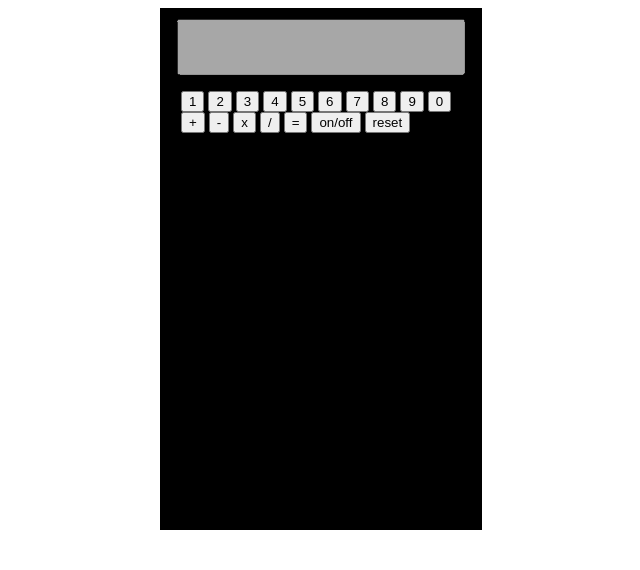
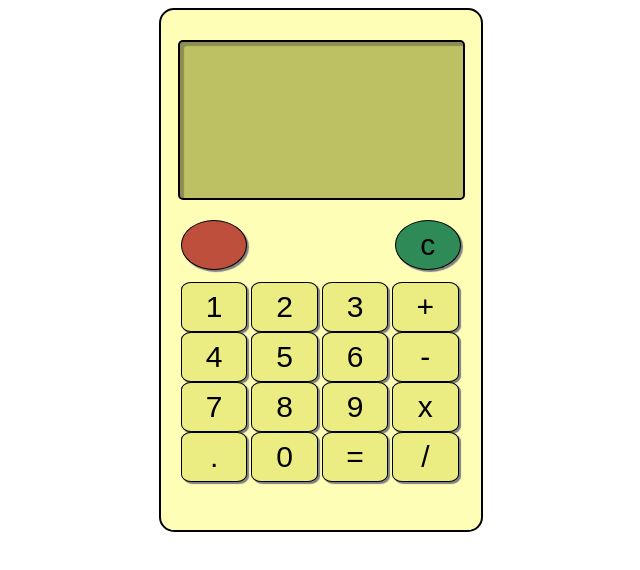
Before and after one commit to zhou-fan0/zhou-fan0.github.io, a plain HTML site: page index.html in a window 1280 px wide. Shown: the whole page, without its empty margins (319-959 px from the left). Drawn offline with Linux system fonts and the light colour scheme.

Commit message:
未优化-终版本

```diff
--- a/index.html
+++ b/index.html
@@ -1,122 +1,182 @@
 <!DOCTYPE html>
 <html>
+
 <head>
     <style type="text/css">
-
         #panel {
-                border: 1px solid #000000;
+            border: 2px solid #000000;
             width: 300px;
             height: 500px;
-                background-color: black;
+            background-color: rgb(255, 254, 183);
             margin: auto;
             padding: 10px;
+            border-radius: 15px;
         }
+
         #keyboard {
-                border: 1px solid #000000;
             width: 280px;
             height: 300px;
-                background-color: black;
+            background-color:rgb(255, 254, 183);
             padding: 10px;
             position: absolute;
-                top: 80px;
+            top: 210px;
             left: 0px;
             right: 0px;
             margin: auto;
+        }
 
+        #frame {
+            border: 2px solid #000000;
+            width: 283px;
+            height: 156px;
+            background-color: rgb(190, 192, 100);
+            position: absolute;
+            top: 40px;
+            left: 0px;
+            right: 0px;
+            margin: auto;
+            box-shadow: 4px 4px 1px rgb(140, 141, 82) inset;
+            border-radius: 5px;
         }
+
         #displayFrame {
-                height: 50px;
+            height: 150px;
             width: 280px;
             font-size: 40px;
             text-align: right;
             position: absolute;
+            top: 0px;
             left: 0px;
             right: 0px;
             margin: auto;
+            box-shadow: 2px 2px 1px rgb(254, 255, 176) inset;
+            background-color: rgb(235, 236, 129);
+            border-radius: 5px;
+        }
+        #numberKey {
+           padding-top: 10px;
+        }
 
+        .key,#on-off,#reset {
+            border: 1.5px solid black;
+            box-shadow: 2px 2px 1px gray;
+            height: 50px;
+            width: 66.4px;
+            font-size: 30px;
+            border-radius: 15%;
+            background-color: rgb(235, 236, 129);
+            outline: none;
+        }
+        #on-off {
+            border-radius: 50%;
+            background-color: rgb(190, 79, 60);
+        }
+        #reset {
+            border-radius: 50%;
+            background-color: seagreen;
+            float: right;
+        }
+        .key:hover {
+            background-color: rgb(190, 192, 100);
 
         }
-
-
-
+        .key:active {
+            transform: translateY(1px);
+        }
+        #on-off:active {
+            transform: translateY(1px);
+        }
+        #reset:active {
+            background-color: rgb(68, 201, 126);
+            transform: translateY(1px);
+        }
     </style>
 </head>
+
 <body>
     <div id="panel">
-            <input type="text" name="input" id="displayFrame" disabled="disabled"/>
-            <div  id="keyboard">
-                <button value="1" onclick="displayValue(this.value)">1</button>
-                <button value="2" onclick="displayValue(this.value)">2</button>
-                <button value="3" onclick="displayValue(this.value)">3</button>
-                <button value="4" onclick="displayValue(this.value)">4</button>
-                <button value="5" onclick="displayValue(this.value)">5</button>
-                <button value="6" onclick="displayValue(this.value)">6</button>
-                <button value="7" onclick="displayValue(this.value)">7</button>
-                <button value="8" onclick="displayValue(this.value)">8</button>
-                <button value="9" onclick="displayValue(this.value)">9</button>
-                <button value="0" onclick="displayValue(this.value)">0</button>
-                <button value="+" onclick="displayValue(this.value)">+</button>
-                <button value="-" onclick="displayValue(this.value)">-</button>
-                <button value="x" onclick="displayValue(this.value)">x</button>
-                <button value="/" onclick="displayValue(this.value)">/</button>
-                <button value="=" onclick="caculate()">=</button>
-                <button value="on/off" id="on-off" onclick="state()">on/off</button>
-                <button value="reset" onclick="reset()">reset</button>
+        <div id="frame">
+            <input type="text" name="input" id="displayFrame" value="" hidden="hidden" />
+        </div>
+
+        <div id="keyboard">
+            <button value="on/off" id="on-off" onclick="state()"></button>
+            <button value="reset" id="reset" onclick="reset()">c</button>
+            <div id="numberKey">
+                <button class="key" value="1" onclick="displayValue(this.value)">1</button>
+                <button class="key" value="2" onclick="displayValue(this.value)">2</button>
+                <button class="key" value="3" onclick="displayValue(this.value)">3</button>
+                <button class="key" value="+" onclick="displayValue(this.value)">+</button>
+                <button class="key" value="4" onclick="displayValue(this.value)">4</button>
+                <button class="key" value="5" onclick="displayValue(this.value)">5</button>
+                <button class="key" value="6" onclick="displayValue(this.value)">6</button>
+                <button class="key" value="-" onclick="displayValue(this.value)">-</button>
+                <button class="key" value="7" onclick="displayValue(this.value)">7</button>
+                <button class="key" value="8" onclick="displayValue(this.value)">8</button>
+                <button class="key" value="9" onclick="displayValue(this.value)">9</button>
+                <button class="key" value="x" onclick="displayValue(this.value)">x</button>
+                <button class="key" value="." onclick="displayValue(this.value)">.</button>
+                <button class="key" value="0" onclick="displayValue(this.value)">0</button>
+                <button class="key" value="=" onclick="caculate()">=</button>
+                <button class="key" value="/" onclick="displayValue(this.value)">/</button>
+            </div>
         </div>
 
     </div>
     <script>
-        // git 哪里不会？在哪里输入你说的那些，好了
-        // git是命令行工具，
-        //好卡
         //var buttons=["1","2","3","4","5","6","7","8","9","0","+","-","x","/","=","on/off","reset"];
         var flag = 1;
         function displayValue(text) {
             document.getElementById("displayFrame").value += text;
         }
         function caculate() {
-            var arr = document.getElementById("displayFrame").value.split("");
+            var str = document.getElementById("displayFrame").value;
+            if (!isNaN(Number(str))) {
+                result = Number(str);
+            }
+            else {
+                var arr = str.split("");
                 var i, z, j = 0, newArr = [];
                 var result;
                 newArr[0] = "";
                 //重组显示数组
-            for (i=0;i<arr.length;i++) {
-                if (!isNaN(arr[i])) {
+                for (i = 0; i < arr.length; i++) {
+                    if (!isNaN(arr[i]) || arr[i] == ".") {
                         newArr[j] += arr[i];
                     }
                     else {
-                    newArr[j+1] = arr[i];
-                    newArr[j+2] = "";
+                        newArr[j + 1] = arr[i];
+                        newArr[j + 2] = "";
                         j = j + 2;
                     }
                 }
-            //alert(newArr);
                 //首先进行乘/除运算
-            for (z=0;z<newArr.length;z++) {
+                for (z = 0; z < newArr.length; z++) {
                     while (newArr[z] == "x" || newArr[z] == "/") {
                         if (newArr[z] == "x") {
-                        result = newArr[z-1] * newArr[z+1];
+                            result = newArr[z - 1] * newArr[z + 1];
                         }
                         else {
-                        result = newArr[z-1] / newArr[z+1];
+                            result = newArr[z - 1] / newArr[z + 1];
                         }
                         //alert(result)
-                    newArr.splice(z-1,3,result);
+                        newArr.splice(z - 1, 3, result);
                         //alert(newArr);
                     }
                 }
                 //其次进行加/减运算
-            for (z=0;z<newArr.length;z++) {
+                for (z = 0; z < newArr.length; z++) {
                     while (newArr[z] == "+" || newArr[z] == "-") {
                         if (newArr[z] == "+") {
-                        result = parseInt(newArr[z-1]) + parseInt(newArr[z+1]);
+                            result = Number(newArr[z - 1]) + Number(newArr[z + 1]);
                         }
                         else {
-                        result = newArr[z-1] - newArr[z+1];
+                            result = newArr[z - 1] - newArr[z + 1];
                         }
                         //alert(result)
-                    newArr.splice(z-1,3,result);
+                        newArr.splice(z - 1, 3, result);
                         //alert(newArr);
+                    }
                 }
             }
             //显示结果并检查
@@ -128,21 +188,25 @@
             }
         }
         function state() {
+            document.getElementById("displayFrame").value = "";
             if (flag == 1) {
-                document.getElementById("displayFrame").removeAttribute('disabled','disabled');
-                document.getElementById("on-off").style.backgroundColor = "yellow";
+                //document.getElementById("displayFrame").removeAttribute('disabled', 'disabled');
+                document.getElementById("displayFrame").removeAttribute('hidden');
+                document.getElementById("on-off").style.backgroundColor = "rgb(232,0,0)";
                 flag = -1;
             }
             else {
-                document.getElementById("displayFrame").setAttribute('disabled','disabled');
-                document.getElementById("on-off").style.backgroundColor = "gray";
+                //document.getElementById("displayFrame").setAttribute('disabled', 'disabled');
+                document.getElementById("displayFrame").setAttribute('hidden', true);
+                document.getElementById("on-off").style.backgroundColor = "rgb(190, 79, 60)";
                 flag = 1;
             }
         }
         function reset() {
-            document.getElementById("displayFrame").value = 0;
+            document.getElementById("displayFrame").value = "";
         }
 
     </script>
 </body>
+
 </html>
```
Lines whose indentation alone changed are shown as unchanged.
